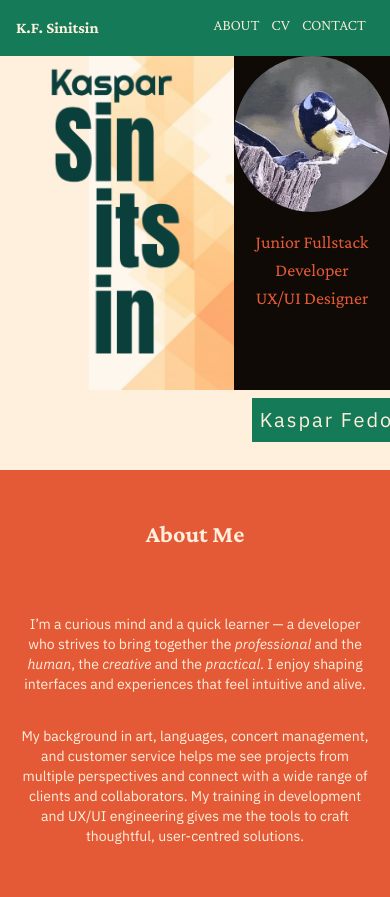
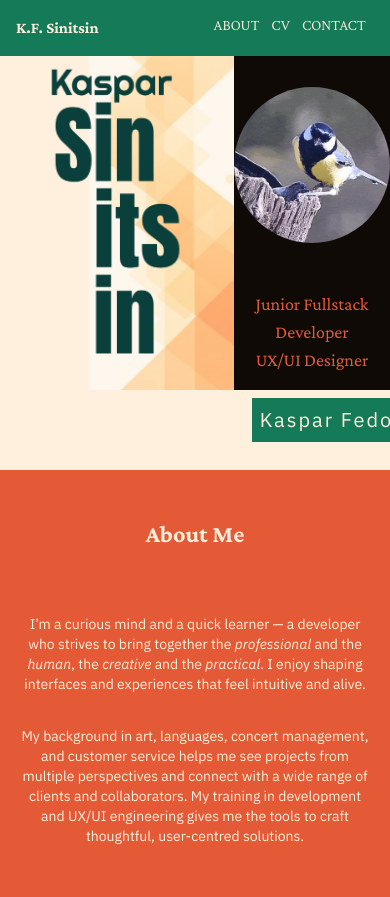
Before and after one commit to KasparSinitsin/CV-2025, a plain HTML site: page index.html in a window 390 px wide. Shown: the top 897 px of the page. Drawn offline with nearby package versions, Linux system fonts and the light colour scheme.

Commit message:
responsiveness tweaks

```diff
--- a/index.html
+++ b/index.html
@@ -72,7 +72,7 @@
 </div>
           <div class="flex flex-col bg-brlack w-1/2 py-auto">
             <!-- Image container with hover effect -->
-            <div class="relative w-[40vw] h-[40vw] md:w-[50vw] md:h-[50vw] max-w-[374px] max-h-[374px] rounded-full overflow-hidden group mx-auto">
+            <div class="relative w-[40vw] h-[40vw] md:w-[50vw] md:h-[50vw] max-w-[374px] max-h-[374px] rounded-full overflow-hidden group mx-auto my-auto">
                 <!-- Default image -->
                 <img src="./src/1-frame.gif" alt="Frame" class="w-full h-full object-cover group-hover:hidden">
                 <!-- Hover image -->
```
